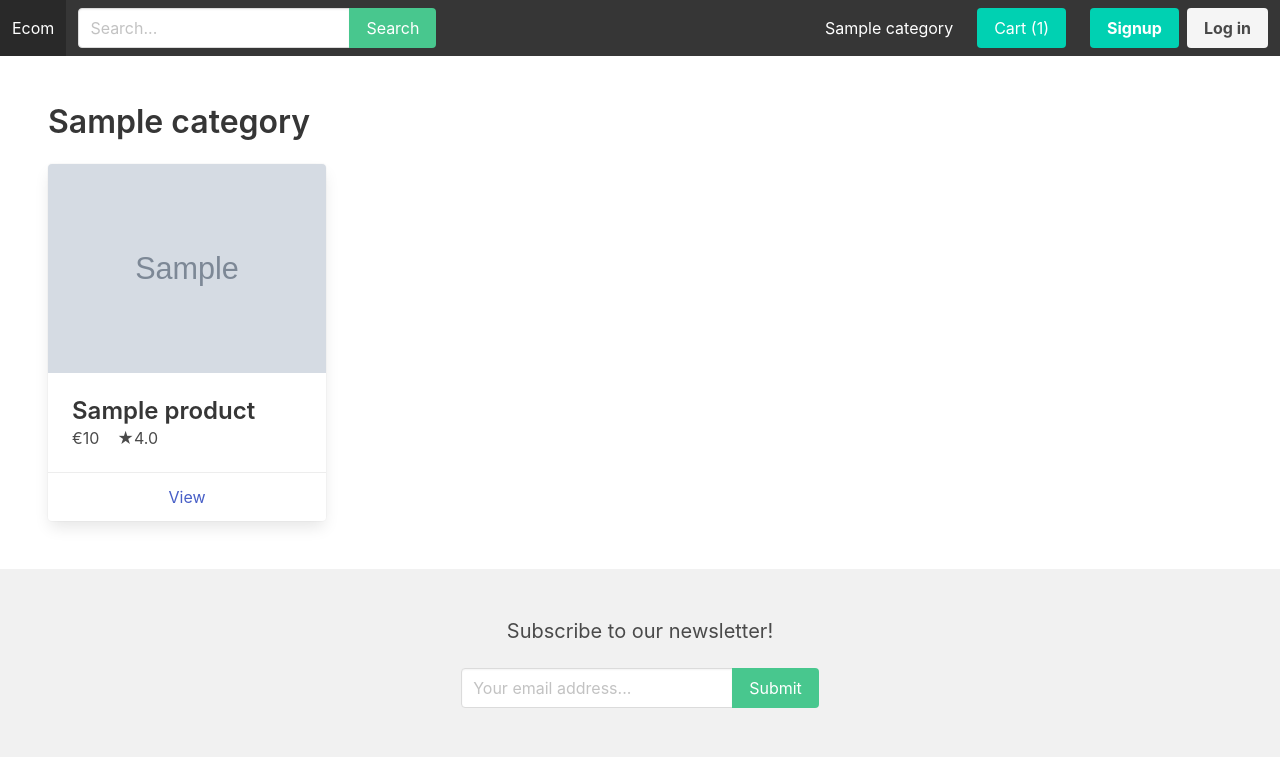
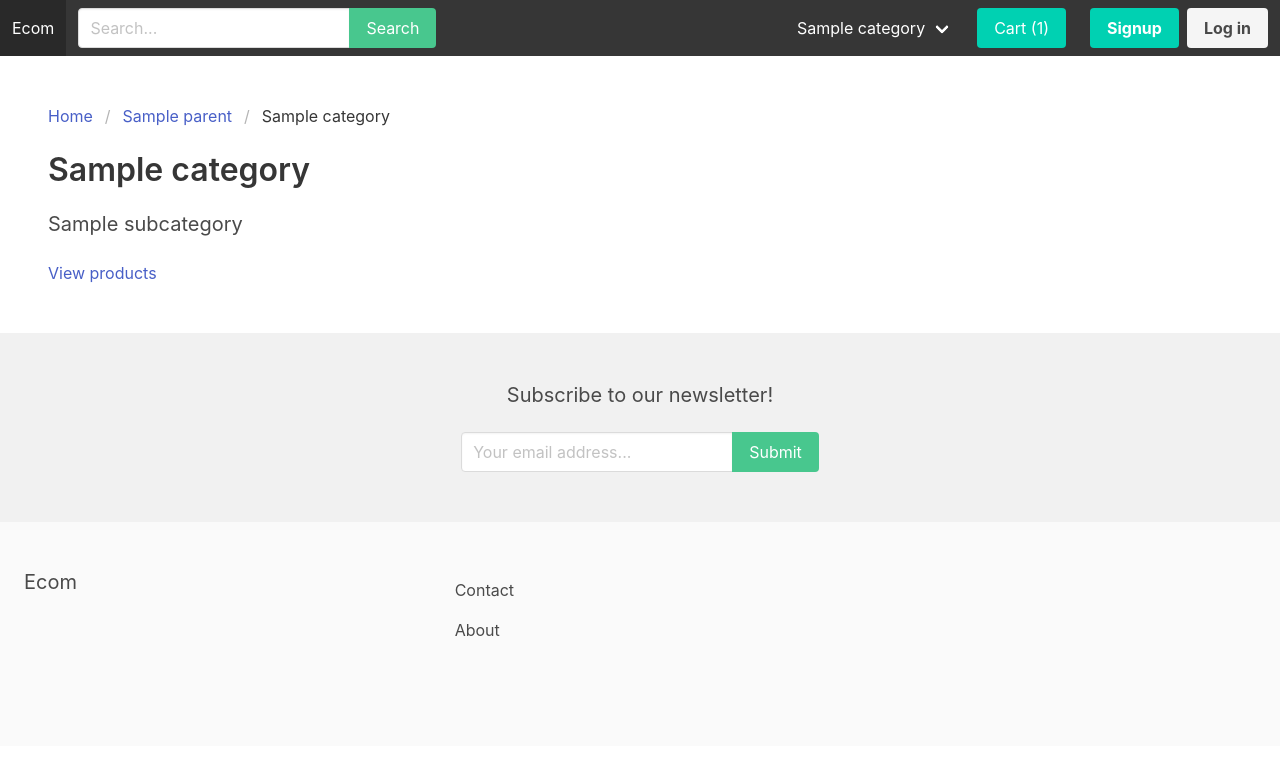
Before and after one commit to manos-mark/django-vue-ecom, a Django app: template ecom/apps/store/templates/category_detail.html in a window 1280 px wide. Shown: the top 757 px of the page. After the commit the page ends 636 px from the top, so only its background shows below. Run offline with Django 3.2, Linux system fonts and the light colour scheme; the template is opened without the code that fills it: most values are stand-ins (such as "Sample title", 1, 10 or a date in 2020); grey boxes marked "Sample" are stand-in pictures; some libraries are stand-ins or nearby versions.

Commit message:
Sub categories

```diff
--- a/ecom/apps/core/templates/base.html
+++ b/ecom/apps/core/templates/base.html
@@ -40,8 +40,19 @@
                 </div>
                 <div class="navbar-end">
                     {% for category in menu_categories %}
-                        <a href="{% url 'category_detail' category.slug %}"
-                            class="navbar-item">{{ category.title }}</a>
+                        {% if not category.children.all %}
+                            <a href="{% url 'category_detail' category.slug %}"
+                                class="navbar-item">{{ category.title }}</a>
+                        {% else %}
+                            <div class="navbar-item has-dropdown is-hoverable">
+                                <a href="{% url 'category_detail' category.slug %}" class="navbar-link">{{ category.title }}</a>
+                                <div class="navbar-dropdown">
+                                    {% for subcategory in category.children.all %}
+                                        <a href="{% url 'category_detail' subcategory.slug %}" class="navbar-item">{{ subcategory.title }}</a>
+                                    {% endfor %}
+                                </div>
+                            </div>
+                        {% endif %}
                     {% endfor %}
                         <div class="navbar-item">
                             <a href="{% url 'cart' %}" class="button is-primary">Cart ([[ numItems ]])</a>
--- a/ecom/apps/store/context_processors.py
+++ b/ecom/apps/store/context_processors.py
@@ -1,6 +1,6 @@
 from .models import Category
 
 def menu_categories(request):
-    categories = Category.objects.all()
+    categories = Category.objects.filter(parent=None)
 
     return {'menu_categories': categories}
--- a/ecom/apps/store/models.py
+++ b/ecom/apps/store/models.py
@@ -7,6 +7,7 @@ from django.db import models
 
 
 class Category(models.Model):
+    parent = models.ForeignKey('self', related_name='children', on_delete=models.CASCADE, blank=True, null=True)
     title = models.CharField(max_length=255)
     slug = models.SlugField(max_length=255)
     ordering = models.IntegerField(default=0)
--- a/ecom/apps/store/templates/category_detail.html
+++ b/ecom/apps/store/templates/category_detail.html
@@ -3,11 +3,31 @@
 {% block title %}{{ category.title }} | {% endblock title %}
 
 {% block content %}
+    <nav class="breadcrumb" aria-label="breadcrumbs">
+        <ul>
+            <li><a href="{% url 'frontpage' %}">Home</a></li>
+            {% if category.parent %}
+                <li><a href="{% url 'category_detail' category.parent.slug %}">{{ category.parent.title }}</a></li>
+            {% endif %}
+            <li class="is-active"><a href="{% url 'category_detail' category.slug %}">{{ category.title }}</a></li>
+        </ul>
+    </nav>
 
     <h1 class="title">{{ category.title }}</h1>
 
-    {% with products as products %}
-        {% include "parts/product_list.html" %}
-    {% endwith %}
+    {% if category.children.all %}
+        <div class="columns is-multiline">
+            {% for subcategory in category.children.all %}
+                <div class="column is-3">
+                    <h2 class="subtitle">{{ subcategory.title }}</h2>
+                    <a href="{% url 'category_detail' subcategory.slug %}">View products</a>
+                </div>
+            {% endfor %}
+        </div>
+    {% else %}
+        {% with products as products %}
+            {% include "parts/product_list.html" %}
+        {% endwith %}
+    {% endif %}
 
 {% endblock %}
```
Also changed, not shown: ecom/apps/store/templates/product_detail.html (+12 -0 lines), ecom/apps/store/migrations/0012_category_parent.py (added), ecom/db.sqlite3, ecom/media/uploads/uploads/drone_8gXZ2OC.jpeg (added).
